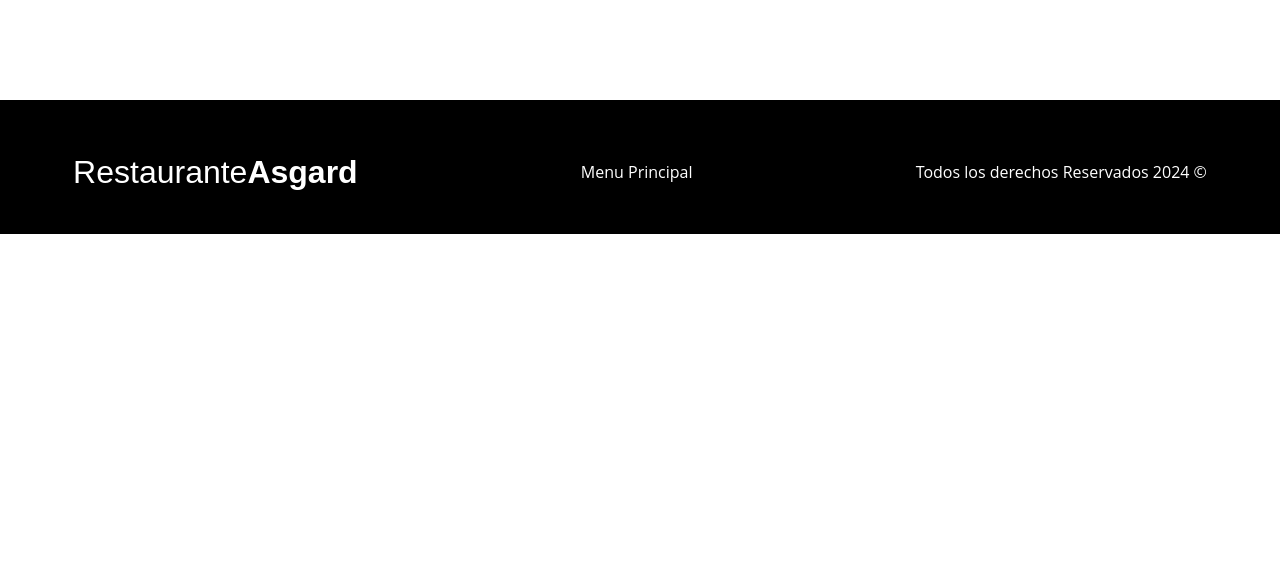
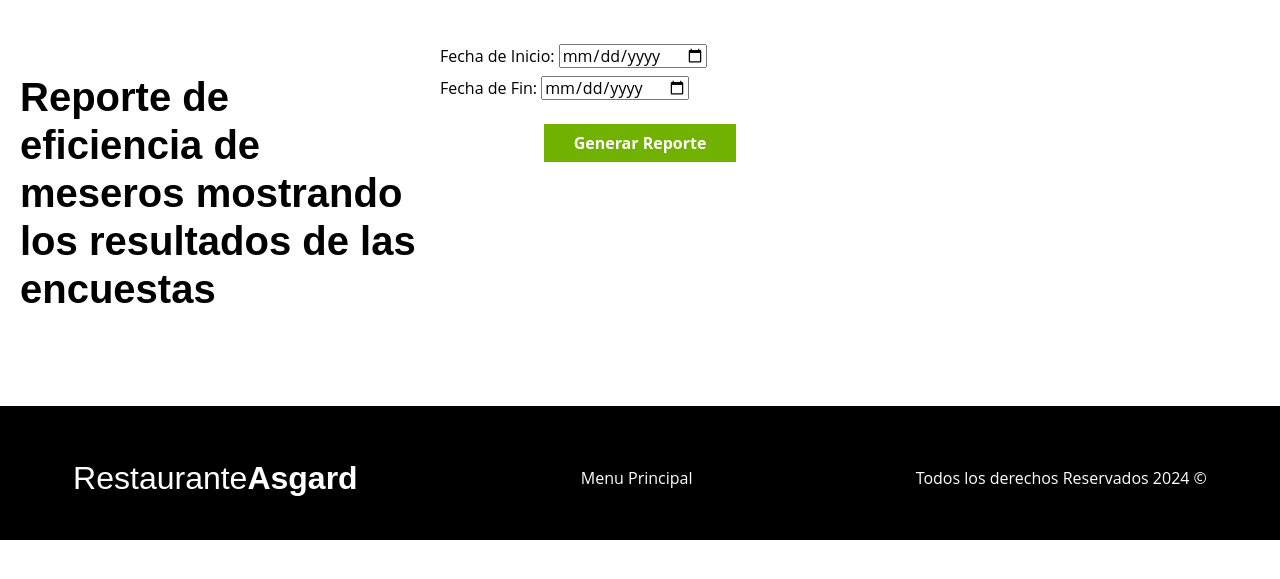
Before and after one commit to SRV-JSPA/P2_BD, a PHP site: page /pages/form-reporte-eficiencia.php in a window 1280 px wide. Shown: the part 134-713 px from the top of the page. Run offline with PHP 8.4, Linux system fonts and the light colour scheme; some libraries are stand-ins or nearby versions.

Commit message:
Form reporte eficiencia

```diff
--- a/pages/form-reporte-eficiencia.php
+++ b/pages/form-reporte-eficiencia.php
@@ -6,6 +6,17 @@ incluirTemplate('header', $inicio = true);
 ?>
 
 <main class="form-reporte-eficiencia">
+    <h2>Reporte de eficiencia de meseros mostrando los resultados de las encuestas</h2>
+
+    <form method="post">
+        <label for="fecha_inicio">Fecha de Inicio:</label>
+        <input type="date" name="fecha_inicio" id="fecha_inicio" required>
+        <div> </div>
+        <label for="fecha_fin">Fecha de Fin:</label>
+        <input type="date" name="fecha_fin" id="fecha_fin" required>
+
+        <input type="submit" value="Generar Reporte" class="boton-verde">
+    </form>
 </main>
 
 <?php
```
